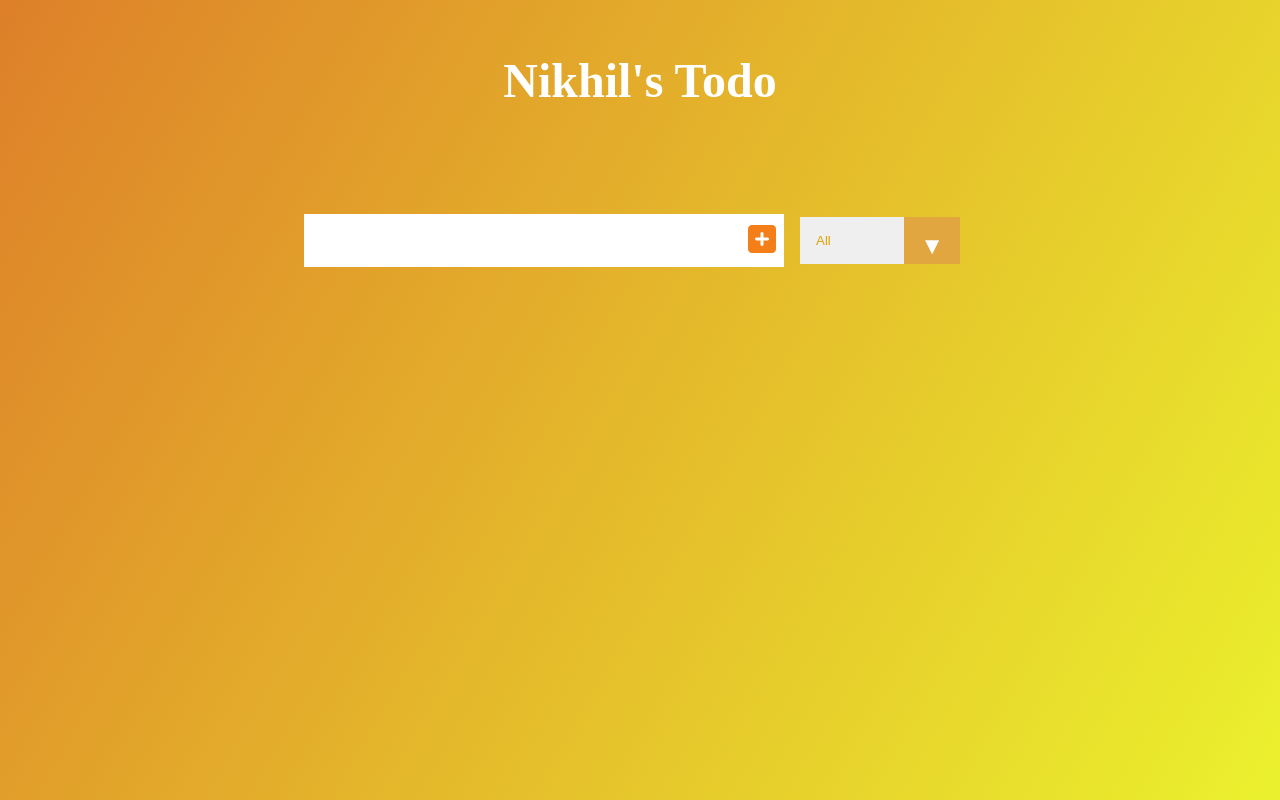
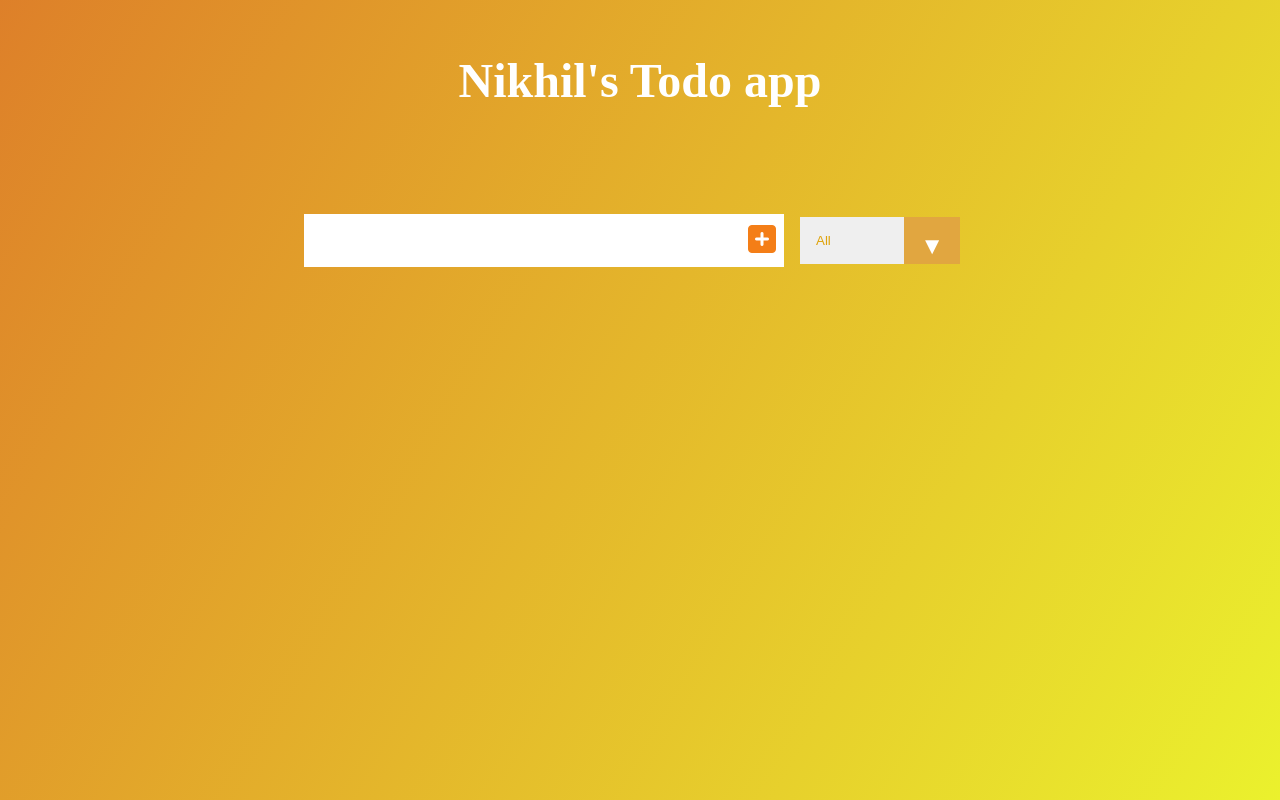
Before and after one commit to NikhilTeja9/TODO, a plain HTML site: page index.html in a window 1280 px wide. Drawn offline with Linux system fonts and the light colour scheme.

Commit message:
Update index.html

```diff
--- a/index.html
+++ b/index.html
@@ -24,7 +24,7 @@
   </head>
   <body>
     <header>
-      <h1>Nikhil's Todo</h1>
+      <h1>Nikhil's Todo app</h1>
     </header>
 
     <form action="">
```
